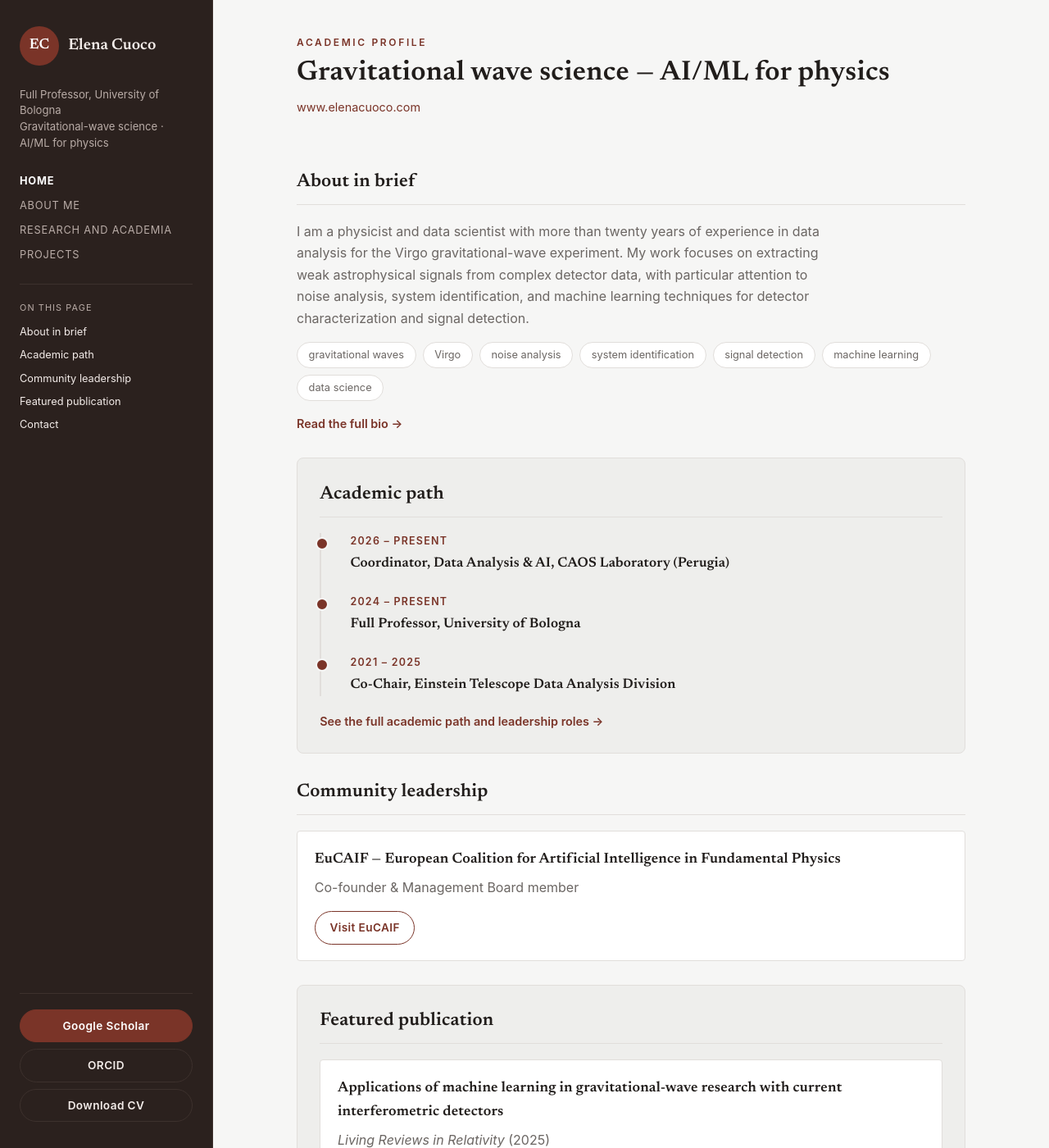
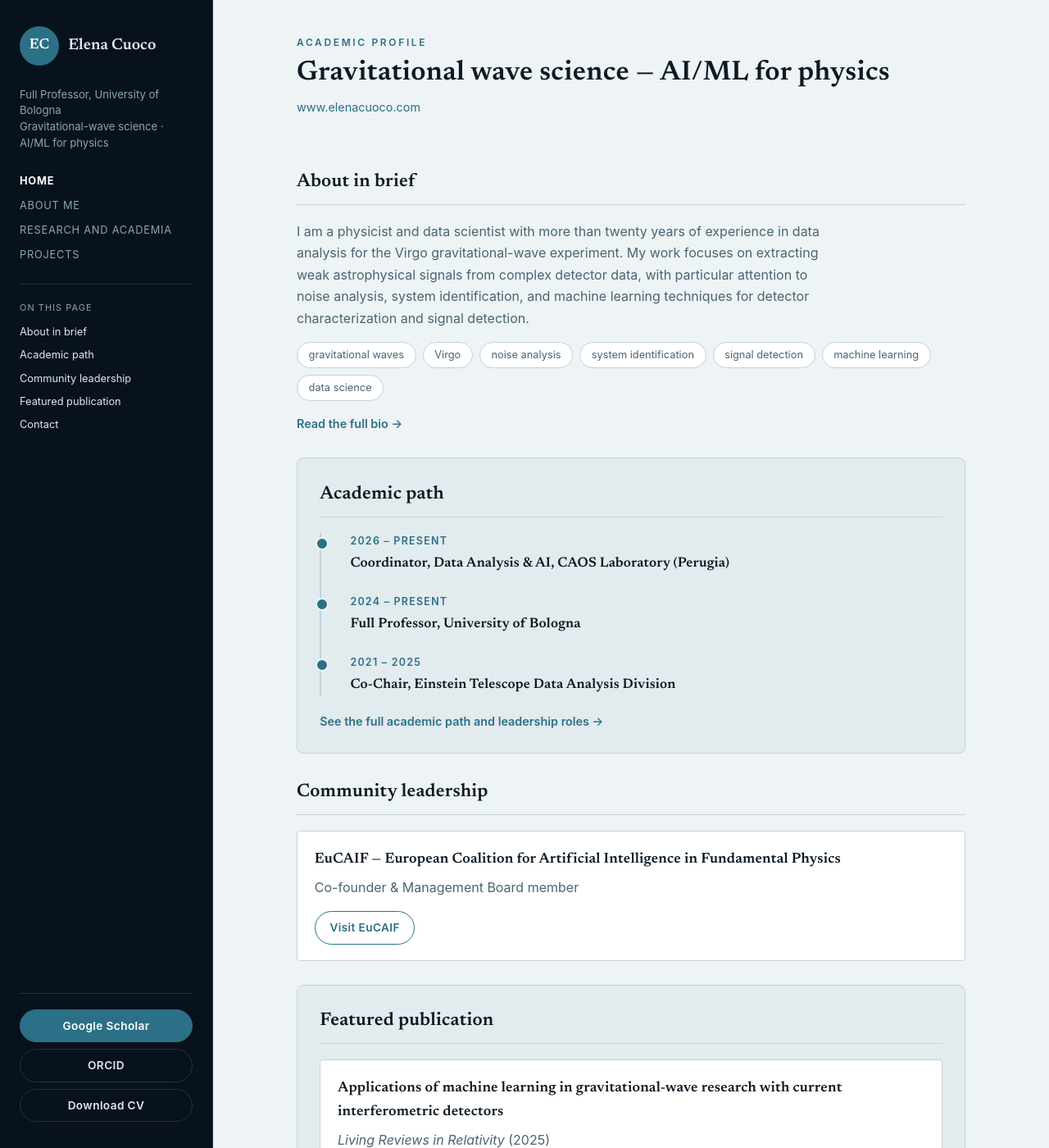
Before and after one commit to elenacuoco/elenacuoco.github.io, a Jekyll site: the page built from index.md, in a window 1280 px wide and 1400 px high. Shown: the whole window at 82% size. Built offline with Jekyll 4.4.1, drawn with Linux system fonts in a browser that asks for light colours.

Commit message:
Swap accent palette from bordeaux to cold teal/ink
Update the CSS color tokens (accent, sidebar, neutrals) to the
teal-on-cold-neutral palette approved via mockup, and recolor the
logo mark to match. Typography and component shapes are unchanged.

```diff
--- a/assets/css/style.css
+++ b/assets/css/style.css
@@ -3,19 +3,19 @@
 --------------------------------------------------- */
 
 :root {
-  --bg: #f6f6f5;
-  --bg-alt: #eeeeec;
+  --bg: #eef3f5;
+  --bg-alt: #e2ebee;
   --surface: #ffffff;
-  --text: #211d1b;
-  --text-muted: #6b6663;
-  --border: #e1dedb;
-  --accent: #7a3428;
-  --accent-dark: #5c2620;
-  --accent-soft: #f1e2dd;
-  --sidebar-bg: #2b211e;
-  --sidebar-text: #f3ece9;
-  --sidebar-text-muted: #b9aca7;
-  --sidebar-border: #3d312d;
+  --text: #0d1a24;
+  --text-muted: #4a6473;
+  --border: #c3d3da;
+  --accent: #2b7086;
+  --accent-dark: #1f5464;
+  --accent-soft: #d9edf1;
+  --sidebar-bg: #08121c;
+  --sidebar-text: #dfe9ee;
+  --sidebar-text-muted: #8aa6b4;
+  --sidebar-border: #1d3341;
   --radius: 4px;
   --sidebar-width: 260px;
   --font-serif: "Newsreader", Georgia, "Times New Roman", serif;
```
Also changed, not shown: assets/images/logo.svg.
